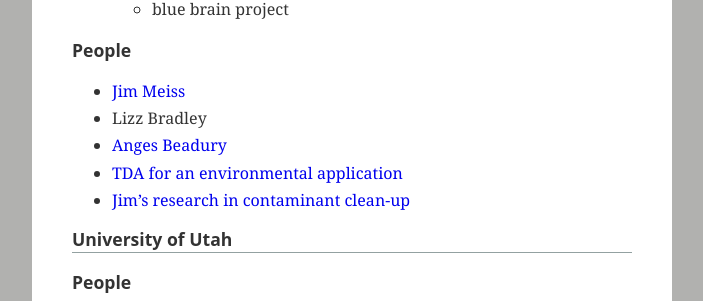
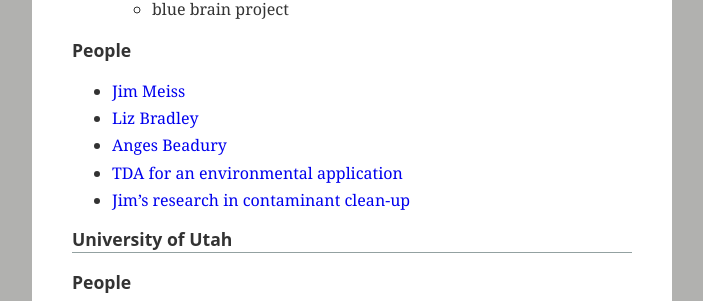
Before and after one commit to coltongrainger/blog, a Jekyll site: the page built from _posts/2017-10-18-grad-school.md, in a window 1280 px wide and 900 px high, scrolled down 953 px. Shown: the part 153-454 px from the top of the window, without its empty margins (288-991 px from the left). Built offline with Jekyll 4.4.1, drawn with Linux system fonts in a browser that asks for light colours; our own code applies the rules of GitHub Pages for plain Markdown files.

Commit message:
liz b link

```diff
--- a/_posts/2017-10-18-grad-school.md
+++ b/_posts/2017-10-18-grad-school.md
@@ -42,7 +42,7 @@
 ### People
 
 - [Jim Meiss](http://amath.colorado.edu/faculty/jdm/)
-- Lizz Bradley
+- [Liz Bradley](http://www.cs.colorado.edu/~lizb/)
 - [Anges Beadury](https://sites.google.com/view/agnesbeaudry)
 - [TDA for an environmental application](https://link.springer.com/chapter/10.1007/978-3-319-30379-6_22)
 - [Jim's research in contaminant clean-up](http://amath.colorado.edu/faculty/jdm/research.html#Groundwater)
```
